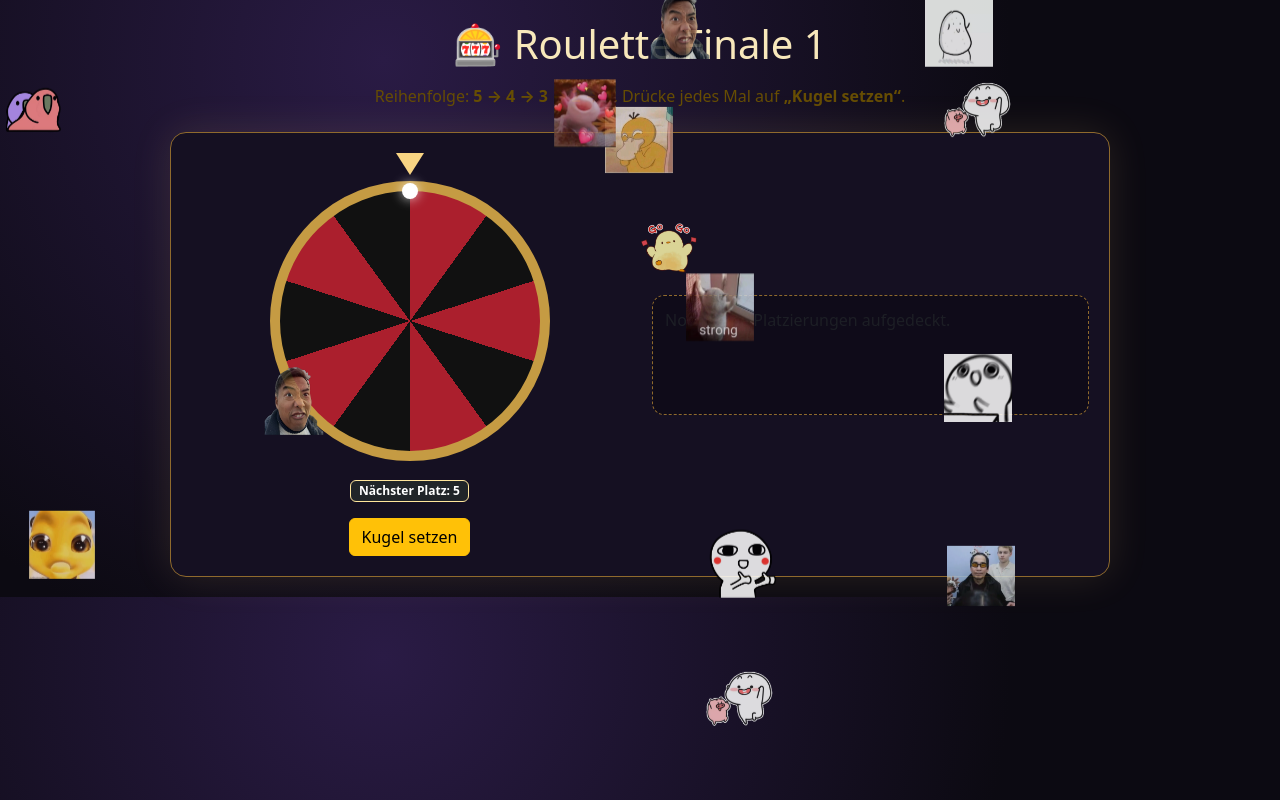
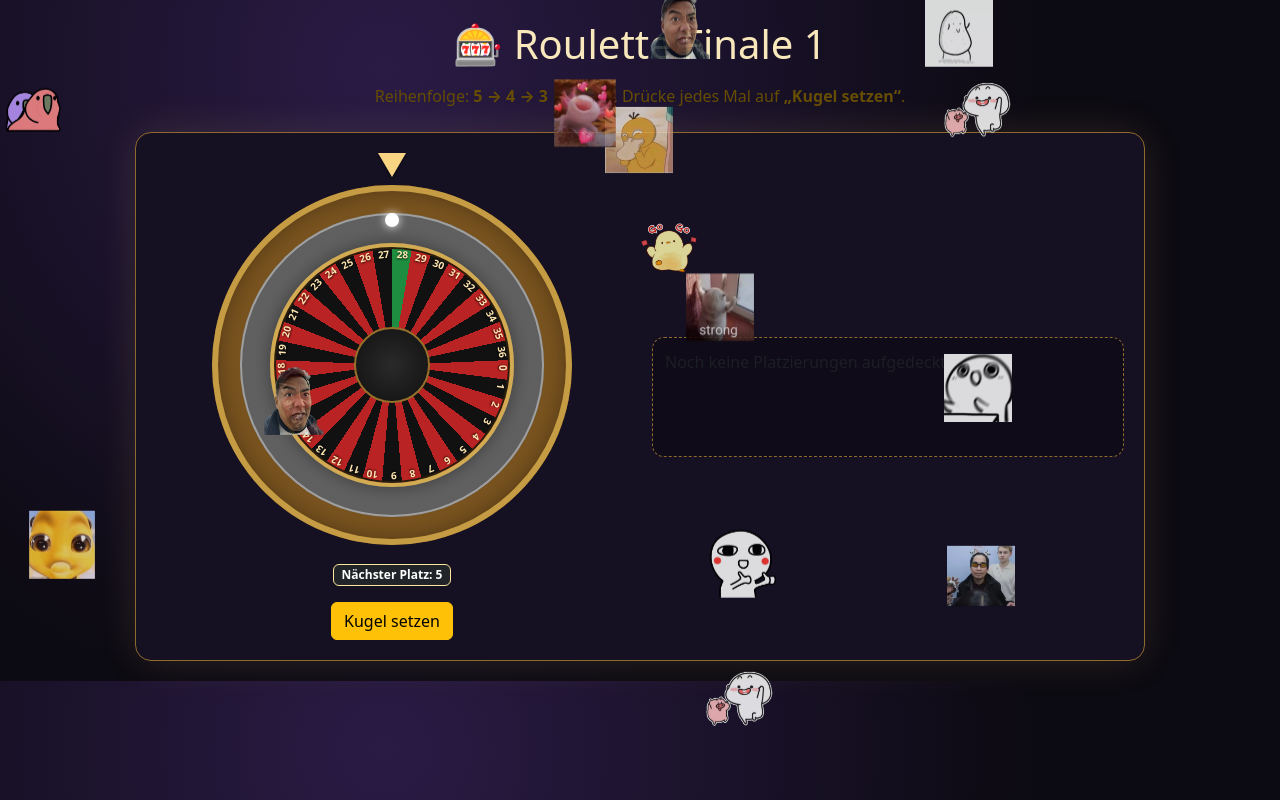
Before and after one commit to MinhMTV/Photo_Voting_Contest, a Flask app: page /public-results/1 in a window 1280 px wide. Run offline with Flask 3, Linux system fonts and the light colour scheme; data comes from the database, SQL or seed files in the repository; data that the repository does not hold is empty.

Commit message:
Improve roulette visuals: static brown rim, gray track, 0-36 wheel and inward rolling ball animation

```diff
--- a/app/templates/public_results_2026.html
+++ b/app/templates/public_results_2026.html
@@ -6,19 +6,101 @@
   <title>Ergebnisse {{ year }} – Roulette Finale</title>
   <link href="https://cdn.jsdelivr.net/npm/bootstrap@5.3.3/dist/css/bootstrap.min.css" rel="stylesheet">
   <style>
-    body{background:radial-gradient(circle at 30% 10%,#2a1b45,#0c0a12 60%);color:#f8e8bb}
-    .shell{max-width:980px;margin:0 auto;padding:20px}
-    .roulette-wrap{background:#151022;border:1px solid #8f6a2d;border-radius:16px;padding:20px;box-shadow:0 0 40px rgba(255,214,123,.12)}
-    .wheel{width:280px;height:280px;border-radius:50%;margin:0 auto;position:relative;
-      background:conic-gradient(#ab1f2d 0 10%,#111 10% 20%,#ab1f2d 20% 30%,#111 30% 40%,#ab1f2d 40% 50%,#111 50% 60%,#ab1f2d 60% 70%,#111 70% 80%,#ab1f2d 80% 90%,#111 90% 100%);
-      border:10px solid #c59b43;transition:transform 3s cubic-bezier(.12,.71,.14,1)}
-    .ball{width:16px;height:16px;border-radius:50%;background:#fff;position:absolute;left:50%;top:-8px;transform:translateX(-50%);box-shadow:0 0 12px rgba(255,255,255,.8)}
-    .pointer{width:0;height:0;border-left:14px solid transparent;border-right:14px solid transparent;border-top:22px solid #f8d483;margin:0 auto 6px}
-    .slot{min-height:120px;background:#0f0b19;border:1px dashed #8f6a2d;border-radius:12px;padding:12px}
-    .reveal-card img{width:100%;max-height:280px;object-fit:cover;border-radius:12px}
-    #winner-stickers{position:fixed;inset:0;pointer-events:none;z-index:3}
-    #winner-stickers img{position:absolute;width:68px;opacity:.85;animation:drift 6s ease-in-out infinite}
-    @keyframes drift{0%,100%{transform:translateY(0)}50%{transform:translateY(-16px)}}
+    body { background: radial-gradient(circle at 30% 10%, #2a1b45, #0c0a12 60%); color: #f8e8bb; }
+    .shell { max-width: 1050px; margin: 0 auto; padding: 20px; }
+    .roulette-wrap { background: #151022; border: 1px solid #8f6a2d; border-radius: 16px; padding: 20px; box-shadow: 0 0 40px rgba(255,214,123,.12); }
+
+    .roulette { width: 360px; height: 360px; margin: 0 auto; position: relative; }
+    .outer-ring {
+      position: absolute; inset: 0; border-radius: 50%;
+      background: radial-gradient(circle, #7b5520 58%, #5f3f14 100%);
+      box-shadow: inset 0 0 0 6px #c59b43, inset 0 0 25px rgba(0,0,0,.4);
+    }
+    .track-ring {
+      position: absolute; inset: 28px; border-radius: 50%;
+      background: radial-gradient(circle, #7d7d7d 0%, #5f5f5f 70%, #4b4b4b 100%);
+      box-shadow: inset 0 0 0 2px #9f9f9f;
+    }
+    .wheel {
+      position: absolute; inset: 58px; border-radius: 50%;
+      border: 4px solid #d1aa52;
+      box-shadow: 0 0 20px rgba(0,0,0,.45), inset 0 0 0 2px #2b1d0b;
+      transition: transform 3.8s cubic-bezier(.12,.71,.14,1);
+      overflow: hidden;
+      background:
+        conic-gradient(
+          #1f8d3f 0deg 9.729deg,
+          #ba2323 9.729deg 19.459deg,
+          #111 19.459deg 29.189deg,
+          #ba2323 29.189deg 38.918deg,
+          #111 38.918deg 48.648deg,
+          #ba2323 48.648deg 58.378deg,
+          #111 58.378deg 68.108deg,
+          #ba2323 68.108deg 77.837deg,
+          #111 77.837deg 87.567deg,
+          #ba2323 87.567deg 97.297deg,
+          #111 97.297deg 107.027deg,
+          #ba2323 107.027deg 116.756deg,
+          #111 116.756deg 126.486deg,
+          #ba2323 126.486deg 136.216deg,
+          #111 136.216deg 145.946deg,
+          #ba2323 145.946deg 155.675deg,
+          #111 155.675deg 165.405deg,
+          #ba2323 165.405deg 175.135deg,
+          #111 175.135deg 184.865deg,
+          #ba2323 184.865deg 194.594deg,
+          #111 194.594deg 204.324deg,
+          #ba2323 204.324deg 214.054deg,
+          #111 214.054deg 223.784deg,
+          #ba2323 223.784deg 233.513deg,
+          #111 233.513deg 243.243deg,
+          #ba2323 243.243deg 252.973deg,
+          #111 252.973deg 262.703deg,
+          #ba2323 262.703deg 272.432deg,
+          #111 272.432deg 282.162deg,
+          #ba2323 282.162deg 291.892deg,
+          #111 291.892deg 301.622deg,
+          #ba2323 301.622deg 311.351deg,
+          #111 311.351deg 321.081deg,
+          #ba2323 321.081deg 330.811deg,
+          #111 330.811deg 340.541deg,
+          #ba2323 340.541deg 350.27deg,
+          #111 350.27deg 360deg
+        );
+    }
+    .wheel::after {
+      content: "";
+      position: absolute; inset: 34%; border-radius: 50%;
+      background: radial-gradient(circle, #2a2a2a, #101010);
+      border: 2px solid #966f2a;
+    }
+
+    .numbers-layer { position: absolute; inset: 0; }
+    .num {
+      position: absolute; left: 50%; top: 50%;
+      transform-origin: 0 0;
+      color: #ffe6b0; font-size: 10px; font-weight: 700;
+      text-shadow: 0 1px 2px rgba(0,0,0,.8);
+      pointer-events: none;
+    }
+
+    .ball {
+      width: 14px; height: 14px; border-radius: 50%;
+      background: #fff; position: absolute; left: 50%; top: 50%;
+      transform: translate(-50%, -50%);
+      box-shadow: 0 0 10px rgba(255,255,255,.95);
+      z-index: 5;
+    }
+    .pointer {
+      width: 0; height: 0; border-left: 14px solid transparent; border-right: 14px solid transparent;
+      border-top: 24px solid #f8d483; margin: 0 auto 8px; filter: drop-shadow(0 2px 1px rgba(0,0,0,.45));
+    }
+
+    .slot { min-height: 120px; background: #0f0b19; border: 1px dashed #8f6a2d; border-radius: 12px; padding: 12px; }
+    .reveal-card img { width: 100%; max-height: 280px; object-fit: cover; border-radius: 12px; }
+    #winner-stickers { position: fixed; inset: 0; pointer-events: none; z-index: 3; }
+    #winner-stickers img { position: absolute; width: 68px; opacity: .85; animation: drift 6s ease-in-out infinite; }
+    @keyframes drift { 0%,100% { transform: translateY(0) } 50% { transform: translateY(-16px) } }
   </style>
 </head>
 <body>
@@ -31,7 +113,12 @@
     <div class="row g-4 align-items-center">
       <div class="col-12 col-md-6 text-center">
         <div class="pointer"></div>
-        <div class="wheel" id="wheel"><div class="ball" id="ball"></div></div>
+        <div class="roulette" id="roulette">
+          <div class="outer-ring"></div>
+          <div class="track-ring"></div>
+          <div class="wheel" id="wheel"><div class="numbers-layer" id="numbersLayer"></div></div>
+          <div class="ball" id="ball"></div>
+        </div>
         <div class="mt-3">
           <div class="badge text-bg-dark border border-warning-subtle">Nächster Platz: <span id="nextPlace">5</span></div>
         </div>
@@ -79,16 +166,62 @@
 <script>
 const top5 = {{ top_images_json|tojson }};
 let step = 5;
-let idx = 4; // top5[4] = Platz 5 ... top5[0] = Platz 1
+let idx = 4;
 let spinning = false;
+let wheelAngle = 0;
 const wheel = document.getElementById('wheel');
+const ball = document.getElementById('ball');
+const numbersLayer = document.getElementById('numbersLayer');
 const btn = document.getElementById('spinBtn');
 const nextPlace = document.getElementById('nextPlace');
 const revealList = document.getElementById('revealList');
 const top10Section = document.getElementById('top10Section');
 const winnerModal = new bootstrap.Modal(document.getElementById('winnerModal'));
 
-function appendReveal(place, item){
+function buildNumbers() {
+  const total = 37; // 0..36
+  const radius = 118;
+  for (let n = 0; n <= 36; n++) {
+    const angle = (n / total) * 360;
+    const el = document.createElement('div');
+    el.className = 'num';
+    el.textContent = String(n);
+    el.style.transform = `rotate(${angle}deg) translate(${radius}px) rotate(90deg)`;
+    numbersLayer.appendChild(el);
+  }
+}
+
+function setBallPolar(angleDeg, radiusPx) {
+  const rad = angleDeg * Math.PI / 180;
+  const x = Math.cos(rad) * radiusPx;
+  const y = Math.sin(rad) * radiusPx;
+  ball.style.left = `calc(50% + ${x}px)`;
+  ball.style.top = `calc(50% + ${y}px)`;
+}
+
+function animateBallToNumber(targetNumber, durationMs) {
+  return new Promise(resolve => {
+    const start = performance.now();
+    const laps = 6; // mehrere Umrundungen
+    const totalSegments = 37;
+    const targetAngle = (targetNumber / totalSegments) * 360 - 90;
+    const startRadius = 145; // grauer Bereich außen
+    const endRadius = 112;   // näher an innere Felder
+
+    function frame(now) {
+      const t = Math.min(1, (now - start) / durationMs);
+      const ease = 1 - Math.pow(1 - t, 3);
+      const angle = -90 + (laps * 360 * ease) + (targetAngle * ease);
+      const radius = startRadius + (endRadius - startRadius) * ease;
+      setBallPolar(angle, radius);
+      if (t < 1) requestAnimationFrame(frame);
+      else resolve();
+    }
+    requestAnimationFrame(frame);
+  });
+}
+
+function appendReveal(place, item) {
   if (!item) return;
   if (revealList.querySelector('.text-muted')) revealList.innerHTML = '';
   const el = document.createElement('div');
@@ -97,25 +230,30 @@ function appendReveal(place, item){
   revealList.appendChild(el);
 }
 
-btn.addEventListener('click', () => {
+buildNumbers();
+setBallPolar(-90, 145);
+
+btn.addEventListener('click', async () => {
   if (spinning || step < 1) return;
   if (!top5.length || idx < 0 || !top5[idx]) {
     btn.disabled = true;
     btn.textContent = 'Keine ausreichenden Daten';
     return;
   }
+
   spinning = true;
   btn.disabled = true;
 
-  const extra = Math.floor(Math.random() * 360);
-  const base = 1400 + (6 - step) * 180;
-  wheel.style.transform = `rotate(${base + extra}deg)`;
+  const targetNumber = step; // 5,4,3,2,1
+  wheelAngle += 1800 + Math.floor(Math.random() * 240);
+  wheel.style.transform = `rotate(${wheelAngle}deg)`;
 
-  setTimeout(() => {
+  await animateBallToNumber(targetNumber, 3800);
+
   const item = top5[idx];
   appendReveal(step, item);
 
-    document.getElementById('winnerTitle').textContent = `🎉 Platz ${step}`;
+  document.getElementById('winnerTitle').textContent = `🎉 Platz ${step} (Feld ${targetNumber})`;
   document.getElementById('winnerBody').innerHTML = `
     <img src="/media/{{ year }}/${item.filename}" alt="winner">
     <div class="mt-2"><strong>${item.uploader || 'Anonymous'}</strong></div>
@@ -134,23 +272,23 @@ btn.addEventListener('click', () => {
     top10Section.classList.remove('d-none');
   } else {
     btn.disabled = false;
+    setBallPolar(-90, 145);
   }
-  }, 3000);
 });
 
-fetch('/api/stickers/{{ year }}').then(r=>r.json()).then(stickers=>{
+fetch('/api/stickers/{{ year }}').then(r => r.json()).then(stickers => {
   if (!stickers || !stickers.length) return;
-  const layer=document.getElementById('winner-stickers');
-  const total=Math.min(14, stickers.length);
-  for(let i=0;i<total;i++){
-    const img=document.createElement('img');
-    img.src=`/sticker/{{ year }}/${stickers[Math.floor(Math.random()*stickers.length)]}`;
-    img.style.left=`${Math.random()*95}%`;
-    img.style.top=`${Math.random()*92}%`;
-    img.style.animationDelay=`${Math.random()*4}s`;
+  const layer = document.getElementById('winner-stickers');
+  const total = Math.min(14, stickers.length);
+  for (let i = 0; i < total; i++) {
+    const img = document.createElement('img');
+    img.src = `/sticker/{{ year }}/${stickers[Math.floor(Math.random() * stickers.length)]}`;
+    img.style.left = `${Math.random() * 95}%`;
+    img.style.top = `${Math.random() * 92}%`;
+    img.style.animationDelay = `${Math.random() * 4}s`;
     layer.appendChild(img);
   }
-}).catch(()=>{});
+}).catch(() => {});
 </script>
 </body>
 </html>
```
Lines whose indentation alone changed are shown as unchanged.
